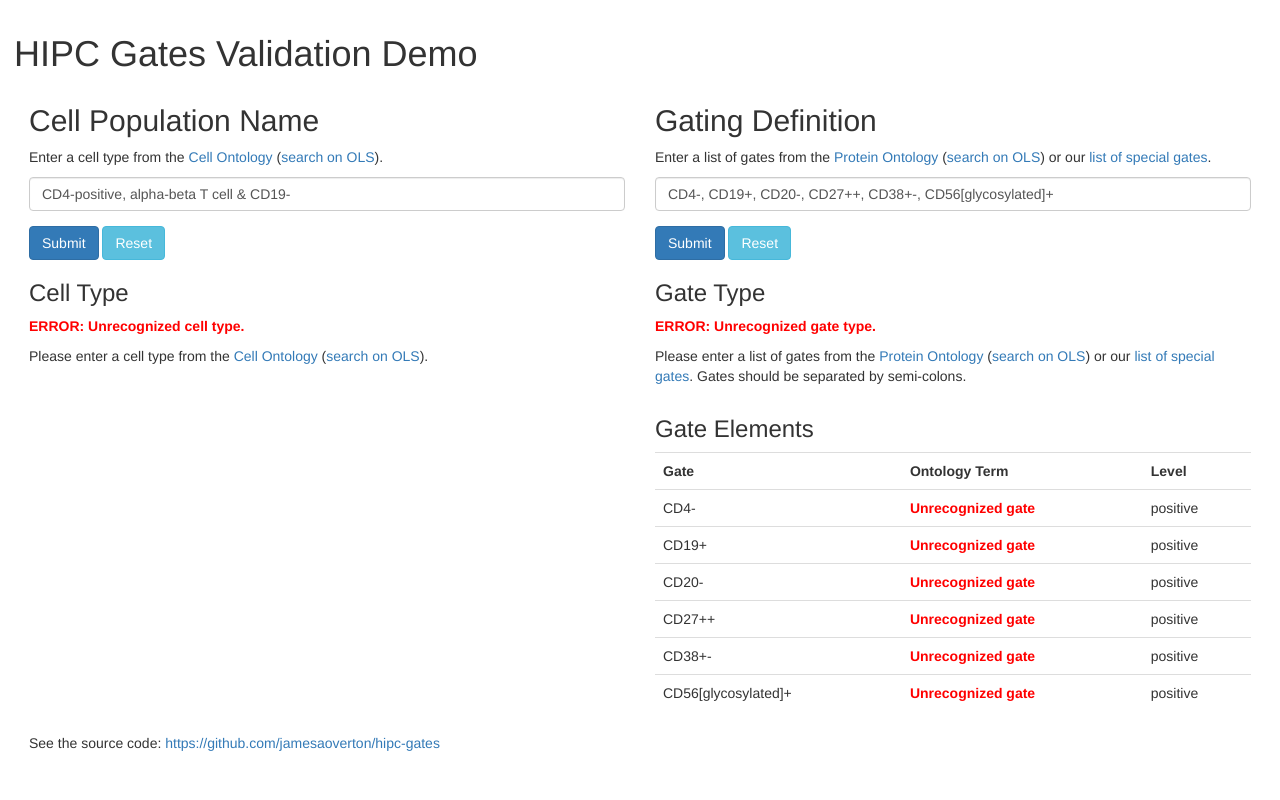
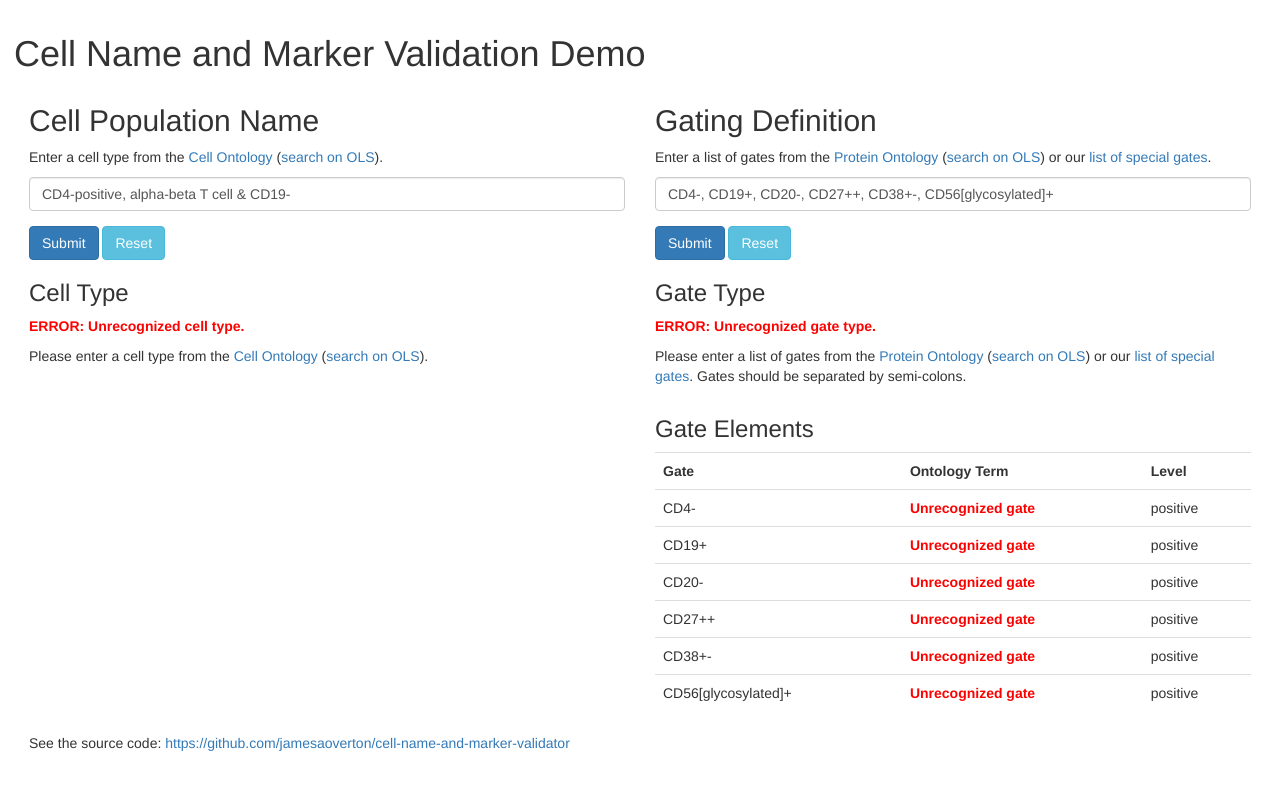
Before and after one commit to jamesaoverton/cell-name-and-marker-validator, a Flask app: page / in a window 1280 px wide. Run offline with Flask 2, Linux system fonts and the light colour scheme; parts of the project's set-up code (start-up, migrations or seed data) failed here and were passed over; some libraries are stand-ins or nearby versions.

Commit message:
Update project name

```diff
--- a/src/templates/gate.html
+++ b/src/templates/gate.html
@@ -4,7 +4,7 @@
     <meta charset="utf-8">
     <meta http-equiv="X-UA-Compatible" content="IE=edge">
     <meta name="viewport" content="width=device-width, initial-scale=1">
-    <title>HIPC Cell Validation Demo</title>
+    <title>Cell Name and Marker Validation Demo</title>
     <link rel="stylesheet" href="https://maxcdn.bootstrapcdn.com/bootstrap/3.3.7/css/bootstrap.min.css" integrity="sha384-BVYiiSIFeK1dGmJRAkycuHAHRg32OmUcww7on3RYdg4Va+PmSTsz/K68vbdEjh4u" crossorigin="anonymous">
     <style>
 body {
@@ -20,7 +20,7 @@
     </style>
   </head>
   <body>
-    <h1>HIPC Gates Validation Demo</h1>
+    <h1>Cell Name and Marker Validation Demo</h1>
 
     <div class="container-fluid">
 
@@ -28,7 +28,7 @@
 
       <p><a href="/" style="font-weight: bold">Back to the demo.</a></p>
 
-      <p>See the source code: <a href="https://github.com/jamesaoverton/hipc-gates">https://github.com/jamesaoverton/hipc-gates</a><p>
+      <p>See the source code: <a href="https://github.com/jamesaoverton/cell-name-and-marker-validator">https://github.com/jamesaoverton/cell-name-and-marker-validator</a><p>
 
     </div>
 
--- a/src/templates/index.html
+++ b/src/templates/index.html
@@ -4,7 +4,7 @@
     <meta charset="utf-8">
     <meta http-equiv="X-UA-Compatible" content="IE=edge">
     <meta name="viewport" content="width=device-width, initial-scale=1">
-    <title>HIPC Cell Validation Demo</title>
+    <title>Cell Name and Marker Validation Demo</title>
     <link rel="stylesheet" href="https://maxcdn.bootstrapcdn.com/bootstrap/3.3.7/css/bootstrap.min.css" integrity="sha384-BVYiiSIFeK1dGmJRAkycuHAHRg32OmUcww7on3RYdg4Va+PmSTsz/K68vbdEjh4u" crossorigin="anonymous">
     <style>
 body {
@@ -20,7 +20,7 @@
     </style>
   </head>
   <body>
-    <h1>HIPC Gates Validation Demo</h1>
+    <h1>Cell Name and Marker Validation Demo</h1>
 
     <div class="container-fluid">
 
@@ -227,7 +227,7 @@
         </div>
       </div>
 
-      <p>See the source code: <a href="https://github.com/jamesaoverton/hipc-gates">https://github.com/jamesaoverton/hipc-gates</a><p>
+      <p>See the source code: <a href="https://github.com/jamesaoverton/cell-name-and-marker-validator">https://github.com/jamesaoverton/cell-name-and-marker-validator</a><p>
 
     </div>
 
```
Also changed, not shown: README.md, 1 other file.
